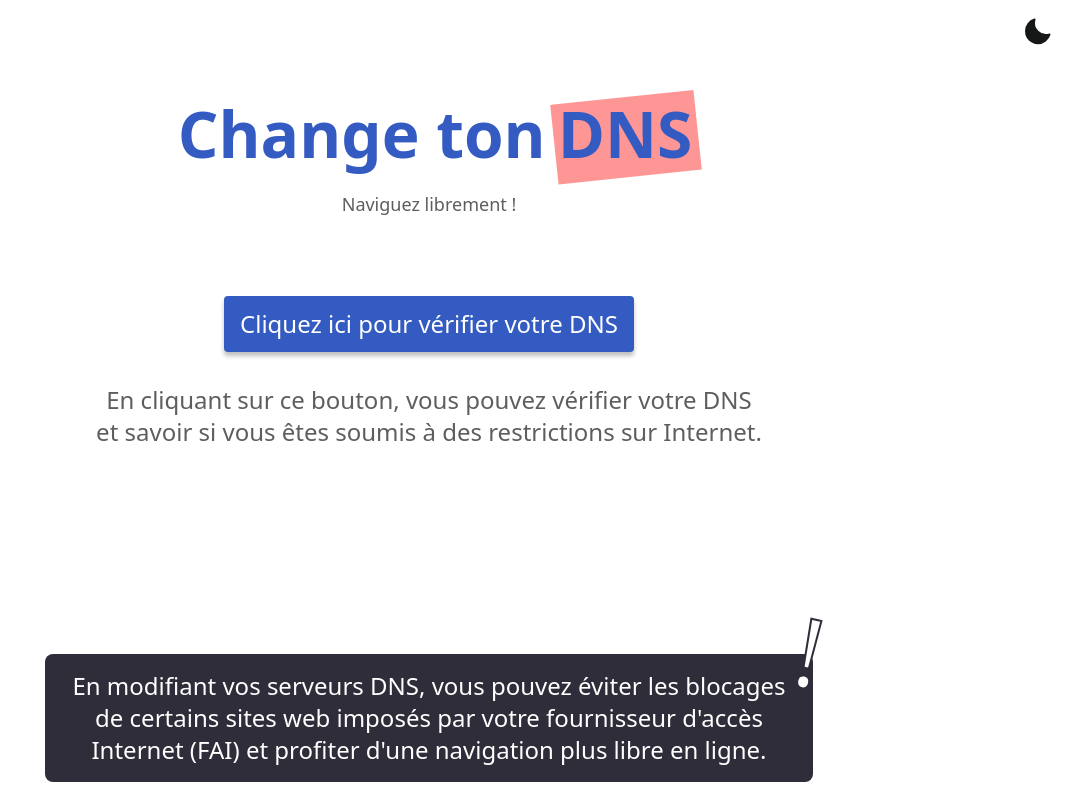
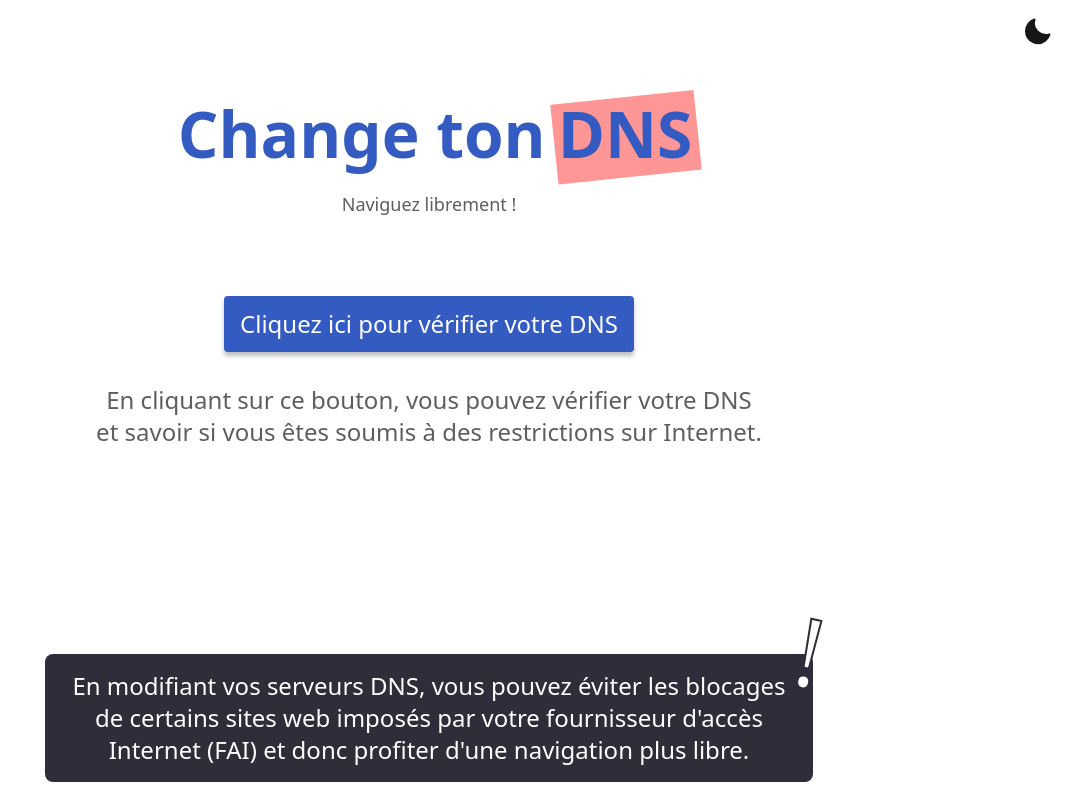
Before and after one commit to changetondns/changetondns.fr, a Vue app: page / in a window 1280 px wide. Shown: the top 800 px of the page, without its empty margins (211-1280 px from the left). Built offline with nearby package versions, Linux system fonts and the light colour scheme.

Commit message:
[update] fix text

```diff
--- a/src/views/HomeView.vue
+++ b/src/views/HomeView.vue
@@ -218,7 +218,7 @@ export default {
                     <p class="absolute text-white text-8xl right-0 -translate-y-[70%] translate-x-[10px] rotate-12 select-none border-alert-1"
                        :class="{ 'border-alert-2': !light_theme }">!</p>
                     <p class="text-white text-center text-2xl">
-                        En modifiant vos serveurs DNS, vous pouvez éviter les blocages de certains sites web imposés par votre fournisseur d'accès Internet (FAI) et profiter d'une navigation plus libre en ligne.
+                        En modifiant vos serveurs DNS, vous pouvez éviter les blocages de certains sites web imposés par votre fournisseur d'accès Internet (FAI) et donc profiter d'une navigation plus libre.
                     </p>
                 </div>
             </div>
```
